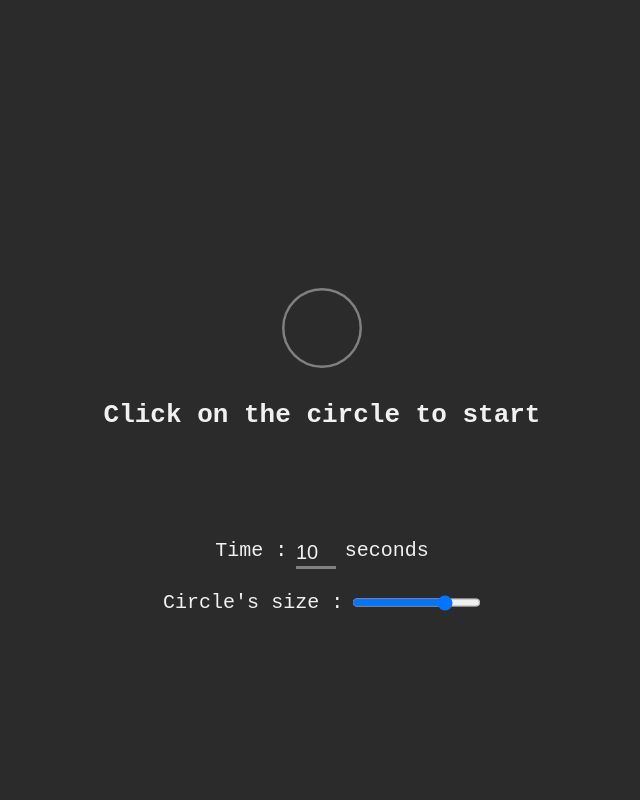
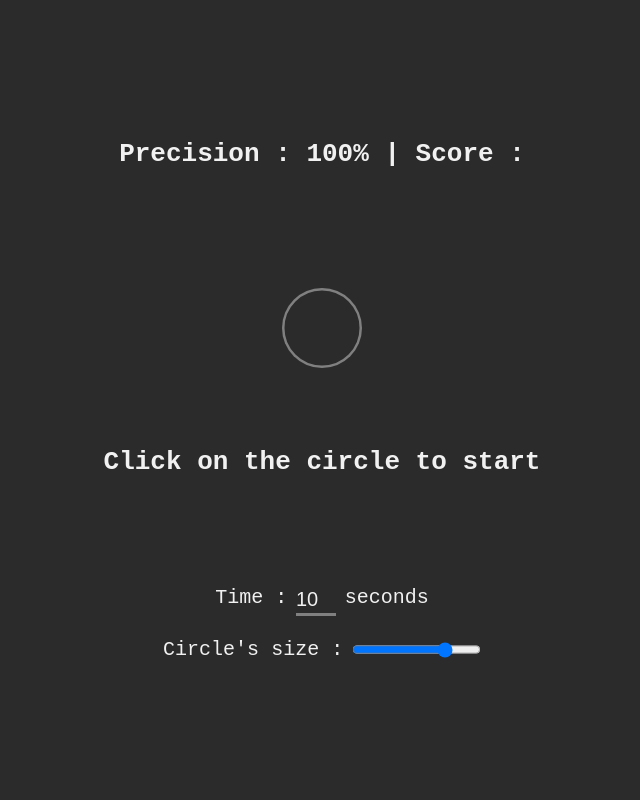
Before and after one commit to XP48/AIM, a plain HTML site: page index.html in a window 1280 px wide. Shown: the whole page, without its empty margins (318-958 px from the left). Drawn offline with Linux system fonts and the light colour scheme.

Commit message:
ajout du menu des resultats

```diff
--- a/css/style.css
+++ b/css/style.css
@@ -14,8 +14,9 @@
     height: 100vh;
     background-color: var(--fond);
     display: flex;
-    justify-content: center;
-    align-items: end;
+    justify-content: space-around;
+    align-items: center;
+    flex-direction: column;
 }
 #placement {
     position: absolute;
@@ -33,8 +34,6 @@
     text-align: center;
     color: var(--text);
     font-family: monospace;
-    vertical-align: top;
-    height: 50%;
 }
 .settings {
     margin-top: 25%;
@@ -76,3 +75,8 @@
     padding: 2%;
     display: none;
 }
+.scoreMenu {
+    text-align: center;
+    color: var(--text);
+    font-family: monospace;
+}
--- a/index.html
+++ b/index.html
@@ -7,12 +7,15 @@
     <title>AIM - train your brain</title>
 </head>
 <body>
-    <svg id="placement" width="80" height="80">
-        <circle id="aim" cx="50%" cy="50%" r="40" stroke="gray" stroke-width="5" fill="none" xmlns="http://www.w3.org/2000/svg" onclick="start()">
-            <animate id="aimAnimate" attributeName="r" values="40;35;40" dur="2s" repeatCount="indefinite" />
-        </circle>
-    </svg>
     <div class="content">
+        <div class="scoreMenu">
+            <h1 class="result">Precision : 100% | Score : </h1>
+        </div>
+        <svg id="placement" width="80" height="80">
+            <circle id="aim" cx="50%" cy="50%" r="40" stroke="gray" stroke-width="5" fill="none" xmlns="http://www.w3.org/2000/svg" onclick="start()">
+                <animate id="aimAnimate" attributeName="r" values="40;35;40" dur="2s" repeatCount="indefinite" />
+            </circle>
+        </svg>
         <div class="startMenu">
             <h1>Click on the circle to start</h1>
             <div class="settings">
@@ -28,7 +31,7 @@
             </div>
         </div>
         <div class="timeMenu">
-            <h2 class="timer"></h2>
+            <h2 class="timer">Time left : ●</h2>
         </div>
     </div>
 </body>
```
